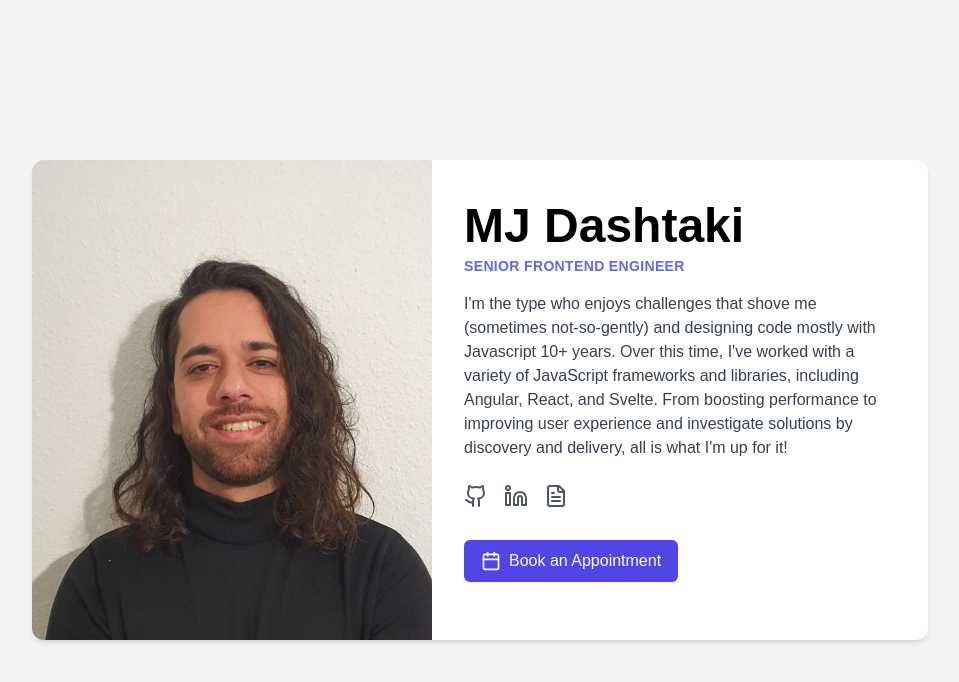
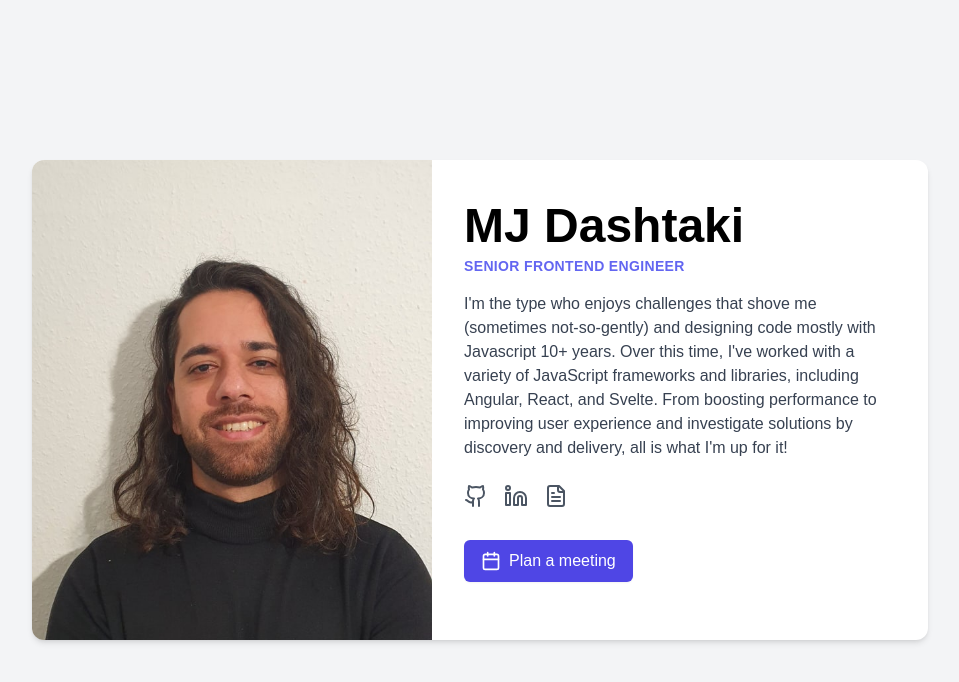
Before and after one commit to dashtaki/mjdashtaki, a Next.js app: page / in a window 1280 px wide. Shown: the top 682 px of the page, without its empty margins (160-1119 px from the left). Built offline with nearby package versions, Linux system fonts and the light colour scheme.

Commit message:
Rename appointment button text

```diff
--- a/src/app/page.tsx
+++ b/src/app/page.tsx
@@ -49,7 +49,7 @@ export default function MainPage() {
                 target="_blank"
                 rel="noopener noreferrer"
                 className="inline-flex items-center px-4 py-2 border border-transparent text-base font-medium rounded-md shadow-sm text-white bg-indigo-600 hover:bg-indigo-700 focus:outline-none focus:ring-2 focus:ring-offset-2 focus:ring-indigo-500"
-              > <Calendar className="h-5 w-5 mr-2" /> Book an Appointment </Link>
+              > <Calendar className="h-5 w-5 mr-2" /> Plan a meeting </Link>
             </div>
           </div>
         </div>
```
